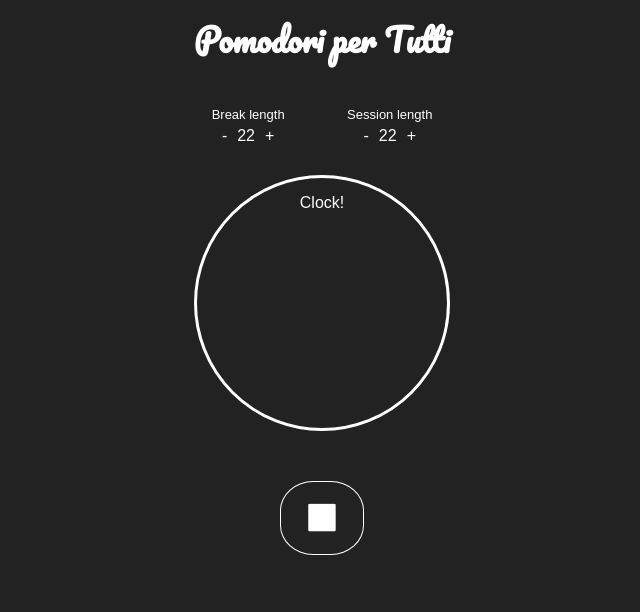
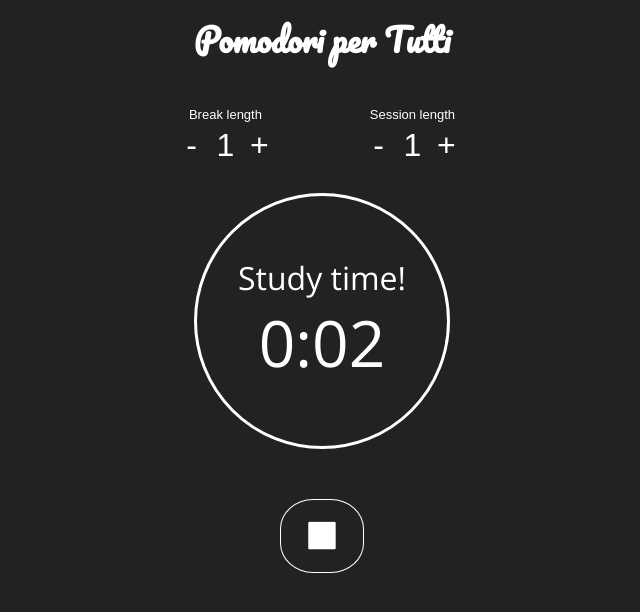
Before and after one commit to marianoheller/pomodoro-clock, a React (Create React App) app: page / in a window 1280 px wide. Both pictures are taken after a click on the link 578 px from the left and 523 px from the top of the page. Shown: the top 612 px of the page, without its empty margins (318-958 px from the left). Built offline with nearby package versions, Linux system fonts and the light colour scheme.

Commit message:
primera version final

```diff
--- a/package.json
+++ b/package.json
@@ -4,6 +4,7 @@
   "homepage": "http://marianoheller.github.io/pomodoro-clock",
   "private": true,
   "dependencies": {
+    "moment": "^2.18.1",
     "react": "^15.5.4",
     "react-dom": "^15.5.4",
     "react-transition-group": "^1.1.3"
--- a/public/index.html
+++ b/public/index.html
@@ -10,7 +10,7 @@
 
     <link href="https://maxcdn.bootstrapcdn.com/font-awesome/4.7.0/css/font-awesome.min.css" rel="stylesheet" integrity="sha384-wvfXpqpZZVQGK6TAh5PVlGOfQNHSoD2xbE+QkPxCAFlNEevoEH3Sl0sibVcOQVnN" crossorigin="anonymous">
 
-    <link href="https://fonts.googleapis.com/css?family=Pacifico" rel="stylesheet">
+    <link href="https://fonts.googleapis.com/css?family=Open+Sans|Pacifico" rel="stylesheet">
     <!--
       manifest.json provides metadata used when your web app is added to the
       homescreen on Android. See https://developers.google.com/web/fundamentals/engage-and-retain/web-app-manifest/
--- a/src/App.css
+++ b/src/App.css
@@ -5,6 +5,13 @@ body {
   text-align: center;
 }
 
+.App {
+  font-family: 'Open Sans', Arial;
+}
+
+.disabled {
+  pointer-events: none;
+}
 
 #title {
   font-family: 'Pacifico', cursive;
@@ -13,6 +20,11 @@ body {
 
 #clock-container {
   text-align: center;
+  display: flex;
+  justify-content: center;
+  /* align horizontal */
+  align-items: center;
+  /* align vertical */
 }
 
 #clock {
@@ -27,6 +39,27 @@ body {
 
   margin-bottom: 50px;
   margin-top: 30px;
+
+  text-align: center;
+
+  display: flex;
+  justify-content: center; /* align horizontal */
+  align-items: center; /* align vertical */
+}
+
+.clock-span {
+  display: inline-block;
+  vertical-align: middle;
+  line-height: normal;
+}
+
+.clock-span {
+  font-size: xx-large;
+  font-family: 'Open Sans', Arial;
+}
+
+.clock-number {
+  font-size: 2em;
 }
 
 #buttons-container {
@@ -61,6 +94,17 @@ body {
 
 .ranger-val-element {
   margin: 0px 5px 0px 5px;
+  font-size: 2em;
+}
+
+.value-changer {
+    width: 30px;
+    cursor: pointer;
+}
+
+.value-changer:hover {
+  background-color: rgba(255, 255, 255, 0.2);
+  color: black;
 }
 /**************************************************
 ANIMATION
--- a/src/App.js
+++ b/src/App.js
@@ -1,4 +1,5 @@
 import React, { Component } from 'react';
+import moment from 'moment';
 import CSSTransitionGroup from 'react-transition-group/CSSTransitionGroup' // ES6
 import './App.css';
 
@@ -10,17 +11,121 @@ class App extends Component {
     super(props);
 
     this.state = {
-      pomodoroState: "Stopped"
+      pomodoroState: "Stopped",
+      values: {
+        session: 1,
+        break: 1
+      },
+      clock: {
+        now: new moment(),
+        started: new moment(),
+        diffMin: 0,
+        diffSecs: 0,
+      }
     }
+  }
 
+  calculateTimeDiff( date1, date2) {
+
+    const newDiffMin = date1.diff(date2, "minutes");
+    const newDiffSecs = date1.diff(date2, "seconds") % 60;
+
+    console.log("Calculated", date1.diff(date2) );
+
+    return { newDiffMin, newDiffSecs };
+  }
+
+  clockTick() {
+    const newDate = new moment();
+
+    let newPomodoroState = this.state.pomodoroState;
+    let newStartedDate = this.state.clock.started;
+
+    let { newDiffMin, newDiffSecs } = this.calculateTimeDiff(newDate, this.state.clock.started);
+    if ( this.state.pomodoroState === "Running" ) {
+      if ( newDiffMin >= this.state.values.session ) {
+        newPomodoroState = "Resting";
+        newStartedDate = (new moment()).subtract(500, "ms");
+        const timeDiffsAux = this.calculateTimeDiff(newDate, newStartedDate);
+        newDiffMin = timeDiffsAux.newDiffMin;
+        newDiffSecs = timeDiffsAux.newDiffSecs;
+      }
+    }
+    if ( this.state.pomodoroState === "Resting" ) {
+      if ( newDiffMin >= this.state.values.break ) {
+        newPomodoroState = "Running";
+        newStartedDate = (new moment()).subtract(500, "ms");
+        const timeDiffsAux = this.calculateTimeDiff(newDate, newStartedDate);
+        newDiffMin = timeDiffsAux.newDiffMin;
+        newDiffSecs = timeDiffsAux.newDiffSecs;
+      }
+    }
+    console.log("Tick", newPomodoroState, newDiffMin, newDiffSecs);
+
+    this.setState( {
+      ...this.state,
+      pomodoroState: newPomodoroState,
+      clock: {
+        ...this.state.clock,
+        now: newDate, //tick
+        started: newStartedDate,
+        diffMin: newDiffMin,
+        diffSecs: newDiffSecs
+      }
+    });
+
+  }
+
+  componentDidMount() {
+    setInterval(this.clockTick.bind(this), 1000);
+  }
+
+  getValuesSetters() {
+    const setSession = function (val) {
+      this.setState( {
+        ...this.state,
+        values: {
+          ...this.state.values,
+          session: val
+        }
+      })
+    }.bind(this);
+
+    const setBreak = function (val) {
+      this.setState( {
+        ...this.state,
+        values: {
+          ...this.state.values,
+          break: val
+        }
+      })
+    }.bind(this);
+
+    return {
+      session: setSession,
+      break: setBreak
+    };
   }
 
 
   setPomodoroState( newPomodoroState ) {
+
+    // const newDate = new Date();
+    //
+
     return function () {
+      const newStarted = (new moment(this.state.clock.now)).subtract(500,"ms");
+      const { newDiffMin, newDiffSecs } = this.calculateTimeDiff(this.state.clock.now, newStarted);
+
       this.setState({
         ...this.state,
-        pomodoroState: newPomodoroState
+        pomodoroState: newPomodoroState,
+        clock: {
+          ...this.state.clock,
+          started: newStarted,
+          diffMin: newDiffMin,
+          diffSecs: newDiffSecs
+        }
       });
     }.bind(this);
   }
@@ -34,8 +139,8 @@ class App extends Component {
           <div className="pure-u-0 pure-u-sm-3-24 pure-u-md-6-24"></div>
           <div className="pure-u-1 pure-u-sm-18-24 pure-u-md-12-24">
             <Title></Title>
-            <RangeArea></RangeArea>
-            <Clock></Clock>
+            <RangeArea pomodoroState={this.state.pomodoroState} pomodoroValues={this.state.values} pomodoroSetters={this.getValuesSetters()}></RangeArea>
+            <Clock clock={this.state.clock} pomodoroValues={this.state.values} pomodoroState={this.state.pomodoroState}></Clock>
             <ButtonArea setPomodoroState={this.setPomodoroState.bind(this)} pomodoroState={this.state.pomodoroState}></ButtonArea>
           </div>
           <div className="pure-u-0 pure-u-sm-3-24 pure-u-md-6-24"></div>
@@ -57,12 +162,65 @@ class Title extends Component {
 
 
 class Clock extends Component {
+
+  pad(n, width, z) {
+    z = z || '0';
+    n = n + '';
+    return n.length >= width ? n : new Array(width - n.length + 1).join(z) + n;
+  }
+
+  getClockCount() {
+    let ret = -1;
+    const { diffMin, diffSecs } = this.props.clock;
+
+    console.log("Render", this.props.pomodoroState, diffMin, diffSecs);
+
+    switch( this.props.pomodoroState ) {
+      case "Running":
+        ret = (
+          <div className="clock-span">
+            <div>Study time!</div>
+            <div className="clock-number" >{`${diffMin}:${this.pad(diffSecs,2)}`}</div>
+          </div>
+        );
+        break;
+      case "Resting":
+        ret = (
+          <div className="clock-span">
+            <div>Take a break!</div>
+            <div className="clock-number" >{`${diffMin}:${this.pad(diffSecs,2)}`}</div>
+          </div>
+        );
+        break;
+      case "Stopped":
+        ret = (
+          <div className="clock-span">
+            <div className="row">
+              <div className="col-md-12">
+                <div>Session</div>
+                <div className="clock-number" >{this.props.pomodoroValues.session} / {this.props.pomodoroValues.break}</div>
+              </div>
+            </div>
+          </div>
+        );
+        break;
+      default:
+        ret = (
+          <div  className="clock-span">
+            <p>Error en clock component</p>
+          </div>
+        );
+        break;
+    }
+    return ret;
+  }
+
   render() {
     return (
       <div className="pure-g">
         <div className="pure-u-1 " id="clock-container">
           <div id="clock">
-            <p>Clock!</p>
+            {this.getClockCount()}
           </div>
         </div>
       </div>
@@ -151,8 +309,8 @@ class RangeArea extends Component {
     return (
       <div className="pure-g">
         <div className="pure-u-1">
-          <Ranger title="Break length"></Ranger>
-          <Ranger title="Session length"></Ranger>
+          <Ranger title="Break length" pomodoroState={this.props.pomodoroState} value={this.props.pomodoroValues.break} setValue={this.props.pomodoroSetters.break}></Ranger>
+          <Ranger title="Session length" pomodoroState={this.props.pomodoroState} value={this.props.pomodoroValues.session} setValue={this.props.pomodoroSetters.session}></Ranger>
         </div>
       </div>
     )
@@ -160,16 +318,51 @@ class RangeArea extends Component {
 }
 
 class Ranger extends Component {
+  constructor(props) {
+    super(props);
+
+    this.state = {
+      value: this.props.value
+    }
+  }
+
+  handleClick(e) {
+    const simbol = e.target.textContent;
+    let newValue = this.state.value;
+    switch (simbol) {
+      case "+":
+        newValue++;
+        break;
+      case "-":
+        newValue--;
+        newValue = newValue < 1 ? 1 : newValue;
+        break;
+      default:
+        console.log("Error de parseo de simbolo");
+        break;
+    }
+    this.setState( {
+      ...this.state,
+      value: newValue
+    });
+
+    this.props.setValue(newValue);
+  }
+
+  isDisabled() {
+    return this.props.pomodoroState === "Stopped" ? "" : "disabled";
+  }
+
   render() {
     return (
-      <div className="pure-g ranger">
+      <div className={`pure-g ranger ${this.isDisabled()}`}>
         <div className="pure-u-1 ranger-titulo">
           {this.props.title}
         </div>
         <div className="pure-u-1 ranger-values">
-          <div className="ranger-val-element">-</div>
-          <div className="ranger-val-element">22</div>
-          <div className="ranger-val-element">+</div>
+          <div onClick={this.handleClick.bind(this)} className="ranger-val-element value-changer">-</div>
+          <div className="ranger-val-element">{this.state.value}</div>
+          <div onClick={this.handleClick.bind(this)} className="ranger-val-element value-changer">+</div>
         </div>
       </div>
     )
```
